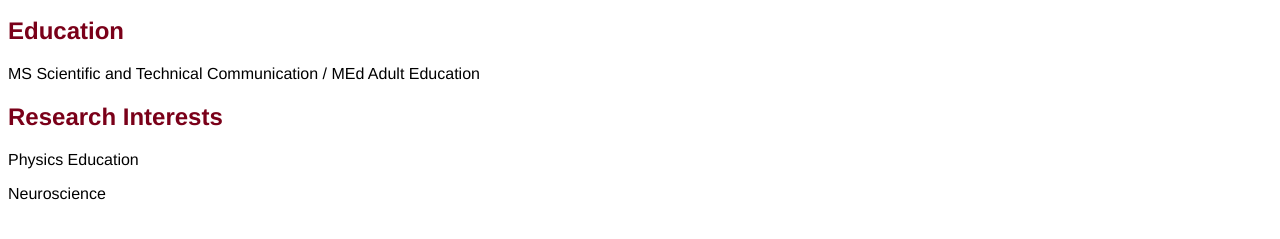
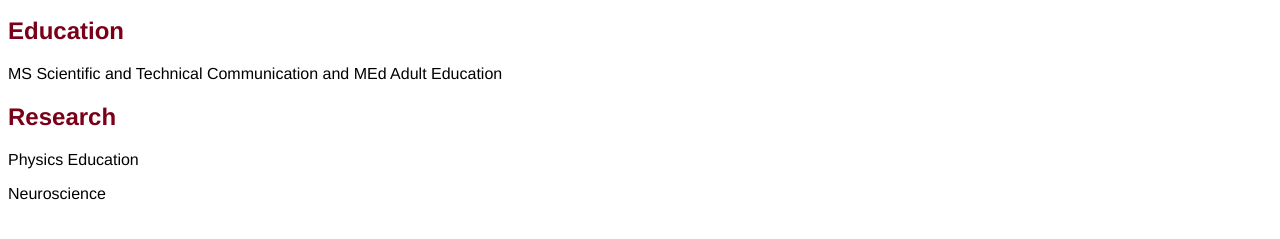
Before and after one commit to ajbrower/Template_Website_2, a plain HTML site: page index.html in a window 1280 px wide. Shown: the part 369-608 px from the top of the page. Drawn offline with Linux system fonts and the light colour scheme.

Commit message:
Changed text

```diff
--- a/index.html
+++ b/index.html
@@ -22,9 +22,9 @@
 
 <h2>Education</h2>
 
-<p>MS Scientific and Technical Communication / MEd Adult Education</p>
+<p>MS Scientific and Technical Communication and MEd Adult Education</p>
 
-<h2>Research Interests</h2>
+<h2>Research</h2>
 
 <p>Physics Education</p>
 <p>Neuroscience</p>
```
